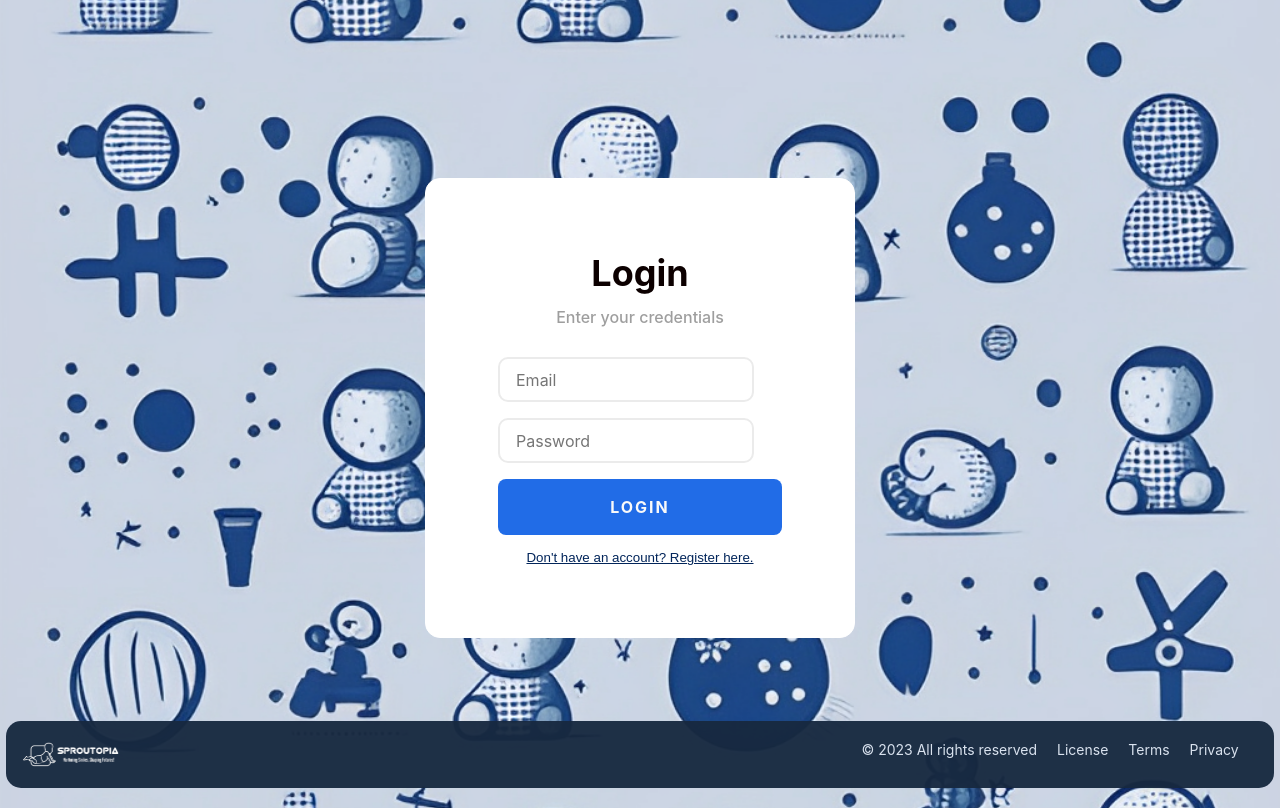
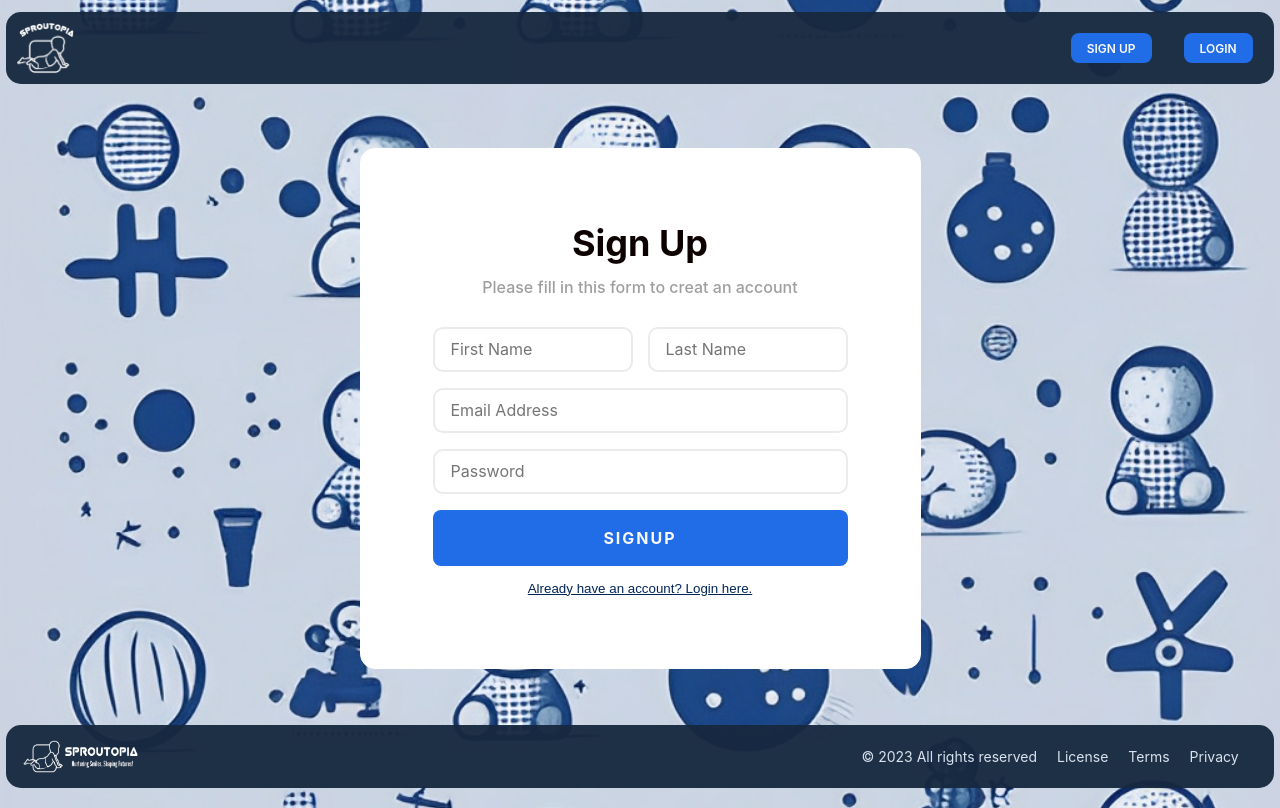
Before and after one commit to cepdnaclk/e19-co225-Baby-Developing-Tracking-System-Web-Application, a React (Vite) app in the folder Front-End/: page /register in a window 1280 px wide. Built offline with nearby package versions, Linux system fonts and the light colour scheme.

Commit message:
Add home page and navigation panel

```diff
--- a/Front-End/src/App.css
+++ b/Front-End/src/App.css
@@ -77,7 +77,7 @@
   padding: 0 16px;
   border-radius: 10px;
   height: 45px;
-  width: 90%;
+  width: 100%;
 }
 
 .Fname > input {
@@ -126,6 +126,9 @@
   transition: color 0.3s;
 }
 
+.login-form > button:hover {
+  background: #085a3a;
+}
 
 .link-btn {
   background: none;
@@ -133,6 +136,7 @@
   text-decoration: underline;
   border: none;
   padding: 15px 5px 0px;
+  cursor: pointer;
 }
 
 
@@ -173,3 +177,62 @@
   letter-spacing: 2px;
   transition: all 0.375s;
 }
+
+.register-form > button:hover {
+  background: #085a3a;
+}
+
+.navbar {
+  position: fixed;
+  top: 12px;
+  width: 99%;
+  background: #172940f5;
+  font-family: Inter, system-ui, Avenir, Helvetica, Arial, sans-serif;
+  border-radius: 15px;
+}
+
+.navbar-nav > button{
+  margin: 16px;
+  float: right;
+  cursor: pointer;
+  height: 30px;
+  padding: 0 16px;
+  border-radius: 0.5rem;
+  background: #216ce7;
+  color: #f9f9f9;
+  border: 0;
+  font-family: inherit;
+  font-size: 0.75rem;
+  font-weight: 600;
+  text-align: center;
+  transition: all 0.375s;
+  transition: color 0.3s;
+}
+
+.navbar-nav > button:hover {
+  background: #edf3f1;
+  color: #172940;
+}
+
+.nav-logo {
+  width: 59px;
+  height: 100%;
+  margin: 5px;
+  float: left;
+  padding: 0;
+}
+
+@media (width < 620px) {
+  .navbar {
+    gap: 16px;
+  }
+}
+
+.navbar {
+  color: #d9e2ee;
+}
+
+.navbar {
+  padding: 5px;
+  background-size: cover;
+}
--- a/Front-End/src/App.jsx
+++ b/Front-End/src/App.jsx
@@ -1,22 +1,95 @@
-import { useState } from 'react'
-import './App.css'
-import {Login} from "./Login";
-import {Register} from "./Register";
+import { useState, useEffect } from "react";
+import { Routes, Route, Link } from "react-router-dom";
+import { useNavigate } from "react-router-dom";
+import AuthService from "./services/auth.service";
+import "./App.css";
+import { Login } from "./Login";
+import { Register } from "./Register";
 import { Footer } from "./Footer";
-
+import { Home } from "./Home";
 
 function App() {
-  const [currentForm,setCurrentForm] = useState('login');
+  const navigate = useNavigate();
+  const [currentUser, setCurrentUser] = useState(undefined);
+  const [currentForm, setCurrentForm] = useState("login");
   const toggleForm = (formName) => {
     setCurrentForm(formName);
-  }
+  };
+
+  useEffect(() => {
+    const user = AuthService.getCurrentUser();
+    if (user) {
+      setCurrentUser(user);
+    }
+  }, []);
+
+  const logOut = () => {
+    AuthService.logout();
+  };
 
   return (
-    <div className='App'>
-      {currentForm === "login" ? <Login onFormSwitch={toggleForm}/> : <Register onFormSwitch={toggleForm}/>}
+    <div className="App">
+      <nav className="navbar">
+        <div className="navbar-nav mr-auto">
+          <a className="nav-item">
+            <Link to={"/home"} className="nav-link">
+              <img
+                align="center"
+                alt="logo"
+                className="nav-logo"
+                src="src\components\Images\Logopit_icon4.png"
+              />
+            </Link>
+          </a>
+
+          {currentUser && (
+            <button className="nav-item">
+              <Link to={"/home/post"} className="nav-link">
+                Posts
+              </Link>
+            </button>
+          )}
+        </div>
+
+        {currentUser ? (
+          <div className="navbar-nav mr-auto">
+            <button className="nav-item">
+              <a href="/login" className="nav-link" onClick={logOut}>
+                Logout
+              </a>
+            </button>
+          </div>
+        ) : (
+          <div className="navbar-nav mr-auto">
+            <button
+              className="nav-item"
+              onClick={() => navigate("/authenticate")}
+            >
+              LOGIN
+            </button>
+            <button className="nav-item"
+            onClick={() => navigate("/register")}>
+                SIGN UP
+            </button>
+          </div>
+        )}
+      </nav>
+      <div className="container mt-3">
+        <Routes>
+          <Route path="/" element={<Login />} />
+          <Route path="/home" element={<Home />} />
+          <Route path="/authenticate" element={<Login />} />
+          <Route path="/register" element={<Register />} />
+        </Routes>
+      </div>
+      {/* {currentForm === "login" ? (
+        <Login onFormSwitch={toggleForm} />
+      ) : (
+        <Register onFormSwitch={toggleForm} />
+      )} */}
       <Footer />
     </div>
-  )
+  );
 }
 
-export default App
+export default App;
--- a/Front-End/src/Footer.css
+++ b/Front-End/src/Footer.css
@@ -13,11 +13,11 @@ footer {
     gap: 16px;
     display: flex;
     flex-direction: column-reverse;
-    position: static;
-    margin-bottom: 16px;
+    /* position: static;
+    margin-bottom: 16px; */
   }
 
-  .legal > diva {
+  .legal > div {
     display: none;
   }
 }
@@ -27,7 +27,7 @@ footer {
 }
 
 footer.bottom {
-  padding: 20px 0px;
+  padding: 15px 0px;
   background-size: cover;
 }
 
@@ -39,19 +39,23 @@ footer.bottom {
 .legal > a {
   margin: 0 15px;
   float: right;
+  align-content: center;
 }
 
 .legal > div {
   display: flex;
   margin-right: 10px;
   margin-left: 10px;
+  margin-top: 8px;
+  margin-bottom: 8px;
   float: right;
   justify-content: space-evenly;
   gap: 20px;
+
 }
 
 .logo {
-  width: 100px;
+  width: 120px;
   height: 100%;
   margin-left: 15px;
   float: left;
--- /dev/null
+++ b/Front-End/src/Home.jsx
@@ -0,0 +1,23 @@
+import PostService from "./services/post.service";
+
+export const Home = () => {
+  // useEffect(() => {
+  //   PostService.getAllPrivatePosts().then(
+  //     (res) => {
+  //       setPrivatePosts(res.data);
+  //       console.log("response", res);
+  //     },
+  //     (err) => {
+  //       console.log("private page", err.res);
+  //     }
+  //   );
+  // });
+
+  return (
+    <div>
+      {/* {privatePosts.map((post) => (
+        <p>{post}</p>
+      ))} */}
+    </div>
+  );
+};
--- a/Front-End/src/Login.jsx
+++ b/Front-End/src/Login.jsx
@@ -8,7 +8,7 @@ export const Login = (props) => {
   const [password, setPassword] = useState("");
   const [privatePosts, setPrivatePosts] = useState([]);
 
-  //const navigate = useNavigate();
+  const navigate = useNavigate();
 
   // const handleSubmit = async (e) => {
   //   e.preventDefault();
@@ -61,6 +61,7 @@ export const Login = (props) => {
           placeholder="Email"
           id="email"
           name="email"
+          required="required"
         />
         <input
           value={password}
@@ -69,6 +70,7 @@ export const Login = (props) => {
           placeholder="Password"
           id="password"
           name="password"
+          required="required"
         />
         <button type="submit">
           <b>LOGIN</b>
@@ -76,7 +78,7 @@ export const Login = (props) => {
       </form>
       <button
         className="link-btn"
-        onClick={() => props.onFormSwitch("register")}
+        onClick={() => navigate("/register")}
       >
         Don't have an account? Register here.
       </button>
--- a/Front-End/src/Register.jsx
+++ b/Front-End/src/Register.jsx
@@ -1,6 +1,6 @@
 import React, { useState } from "react";
 import AuthService from "./services/auth.service";
-
+import { useNavigate } from "react-router-dom";
 export const Register = (props) => {
   const [email, setEmail] = useState("");
   const [password, setPassword] = useState("");
@@ -8,7 +8,7 @@ export const Register = (props) => {
   const [firstname, setFirstName] = useState("");
   const [lastname, setLastName] = useState("");
 
-  //const navigate = useNavigate();
+  const navigate = useNavigate();
 
   // const handleSubmit = async (e) => {
   //   e.preventDefault();
@@ -33,10 +33,10 @@ export const Register = (props) => {
   const handleSubmit = async (e) => {
     e.preventDefault();
     try {
-      await AuthService.signup(firstname,lastname,email,password).then(
+      await AuthService.signup(firstname, lastname, email, password).then(
         (response) => {
           console.log("Account Created", response);
-          navigate("/home");
+          navigate("/authenticate");
           window.location.reload();
         },
         (error) => {
@@ -50,9 +50,12 @@ export const Register = (props) => {
 
   return (
     <div className="auth-form-cantainer">
-      <h2><b>Create Account</b></h2>
+      <h2>
+        <b>Sign Up</b>
+      </h2>
+      <h3>Please fill in this form to creat an account</h3>
       <form className="register-form" onSubmit={handleSubmit}>
-        <dev className = "Fname">
+        <dev className="Fname">
           <input
             value={firstname}
             onChange={(input) => setFirstName(input.target.value)}
@@ -94,9 +97,13 @@ export const Register = (props) => {
           id="password"
           name="password"
         />
-        <button type="submit"><b>SIGNUP</b></button>
+        <button type="submit">
+          <b>SIGNUP</b>
+        </button>
       </form>
-      <button className="link-btn" onClick={() => props.onFormSwitch('login')}>Already have an account? Login here.</button>
+      <button className="link-btn" onClick={() => navigate("/authenticate")}>
+        Already have an account? Login here.
+      </button>
     </div>
   );
 };
--- a/Front-End/src/main.jsx
+++ b/Front-End/src/main.jsx
@@ -1,10 +1,13 @@
 import React from "react";
-import ReactDOM from "react-dom/client";
+import ReactDOM from "react-dom";
+import { BrowserRouter as Router } from "react-router-dom";
 import App from "./App";
 import "./index.css";
 
 ReactDOM.createRoot(document.getElementById("root")).render(
   <React.StrictMode>
-    <App />
+    <Router>
+      <App />
+    </Router>
   </React.StrictMode>
 );
```
Also changed, not shown: Front-End/src/Navigation.jsx (added, +64 -0 lines), Front-End/src/Prelog.jsx (deleted, +0 -17 lines), Front-End/src/components/Images/Logopit_cover2.png, Front-End/src/components/Images/Logopit_icon4.png.
